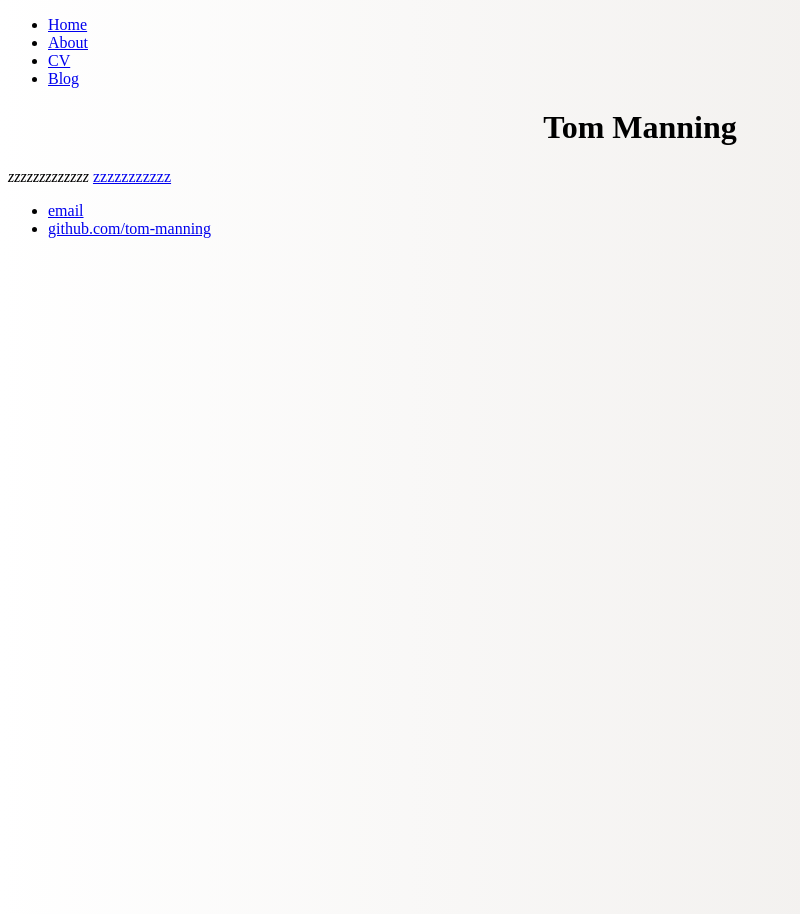
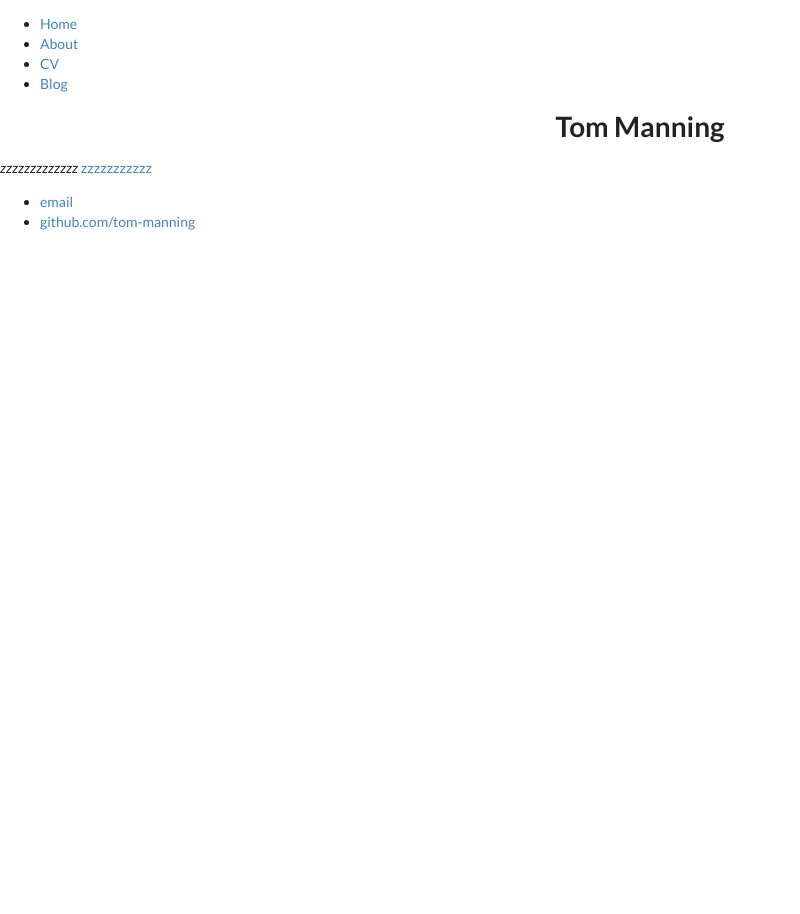
Before and after one commit to tom-manning/oldsite, a Jekyll site: the page built from index.html, in a window 1280 px wide. Shown: the whole page, without its empty margins (0-800 px from the left). Built offline with Jekyll 4.4.1, drawn with Linux system fonts in a browser that asks for light colours; nearby versions of some CDN libraries.

Commit message:
added semantic ui

```diff
--- a/index.html
+++ b/index.html
@@ -2,6 +2,7 @@
 layout: default
 title: Tom Manning
 ---
+ <link rel="stylesheet" type="text/css" href="https://cdnjs.cloudflare.com/ajax/libs/semantic-ui/2.2.6/semantic.min.css">
 <div class="blurb">
 	<h1>Tom Manning</h1>
 	<p><em>zzzzzzzzzzzzz</em> <a href="/about">zzzzzzzzzzz</a></p>
```
